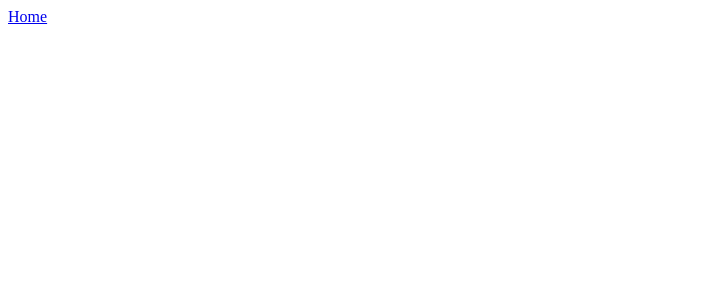
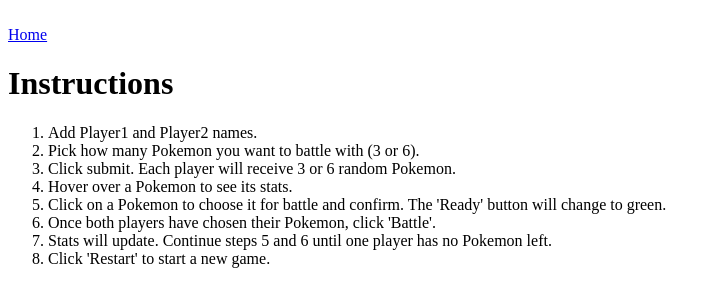
Before and after one commit to BSoto85/project-front-end-portfolio, a plain HTML site: page html/help.html in a window 1280 px wide. Shown: the whole page, without its empty margins (0-717 px from the left). Drawn offline with Linux system fonts and the light colour scheme.

Commit message:
Help page html done

```diff
--- a/html/help.html
+++ b/html/help.html
@@ -11,9 +11,23 @@
 </head>
 <body>
   <header>
+    <img src="" alt="">
     <nav>
       <a href="./index.html">Home</a>
     </nav>
   </header>
+  <div>
+    <h1>Instructions</h1>
+    <ol>
+      <li>Add Player1 and Player2 names.</li>
+      <li>Pick how many Pokemon you want to battle with (3 or 6).</li>
+      <li>Click submit. Each player will receive 3 or 6 random Pokemon.</li>
+      <li>Hover over a Pokemon to see its stats.</li>
+      <li>Click on a Pokemon to choose it for battle and confirm. The 'Ready' button will change to green.</li>
+      <li>Once both players have chosen their Pokemon, click 'Battle'.</li>
+      <li>Stats will update. Continue steps 5 and 6 until one player has no Pokemon left.</li>
+      <li>Click 'Restart' to start a new game.</li>
+    </ol>
+  </div>
 </body>
 </html>
```
